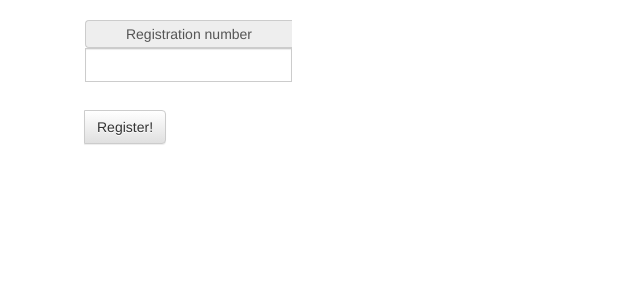
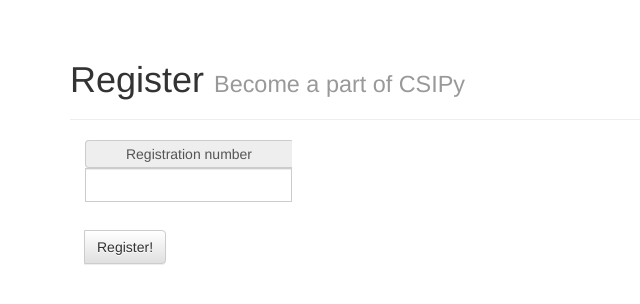
Before and after one commit to AlexMathew/csipy-home, a Flask app: template templates/register.html in a window 1280 px wide. Shown: the part 72-376 px from the top of the page, without its empty margins (0-640 px from the left). Run offline with Flask 2, Linux system fonts and the light colour scheme; the template is opened without the code that fills it, so the values that code supplies are empty; some libraries are stand-ins or nearby versions.

Commit message:
Fix register page template

```diff
--- a/templates/register.html
+++ b/templates/register.html
@@ -1,5 +1,9 @@
 {% extends "template.html" %}
 {% block content %}
+	<div class="page-header">
+	  <h1>Register <small>Become a part of CSIPy</small></h1>
+	</div>
+
 	{% if msgclass %}
 		<div class="{{ msgclass }}" role="alert">{{ text }}</div>
 	{% endif %}
```
